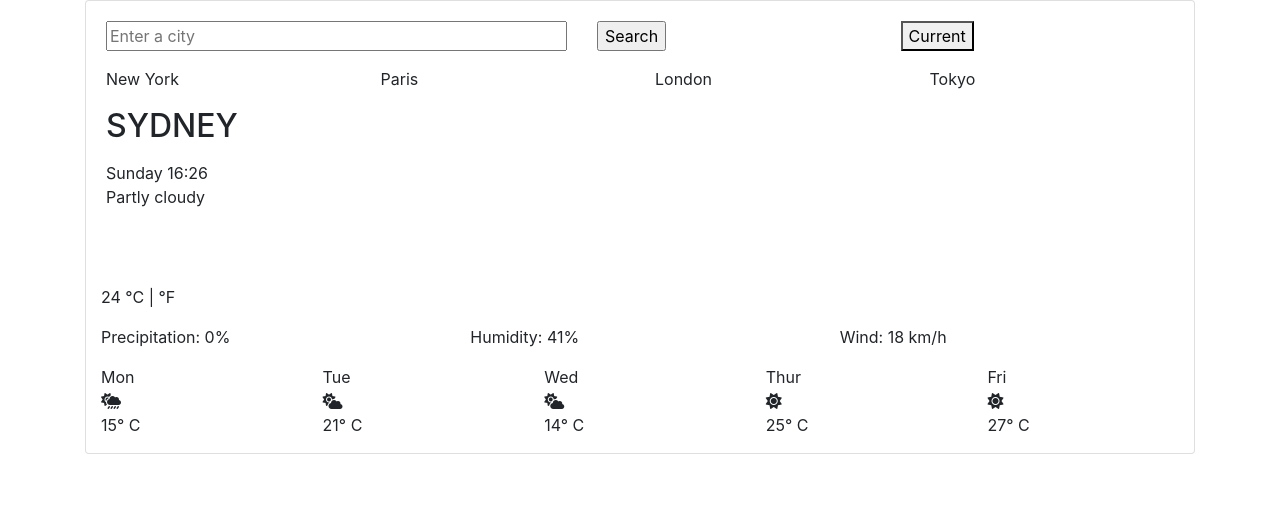
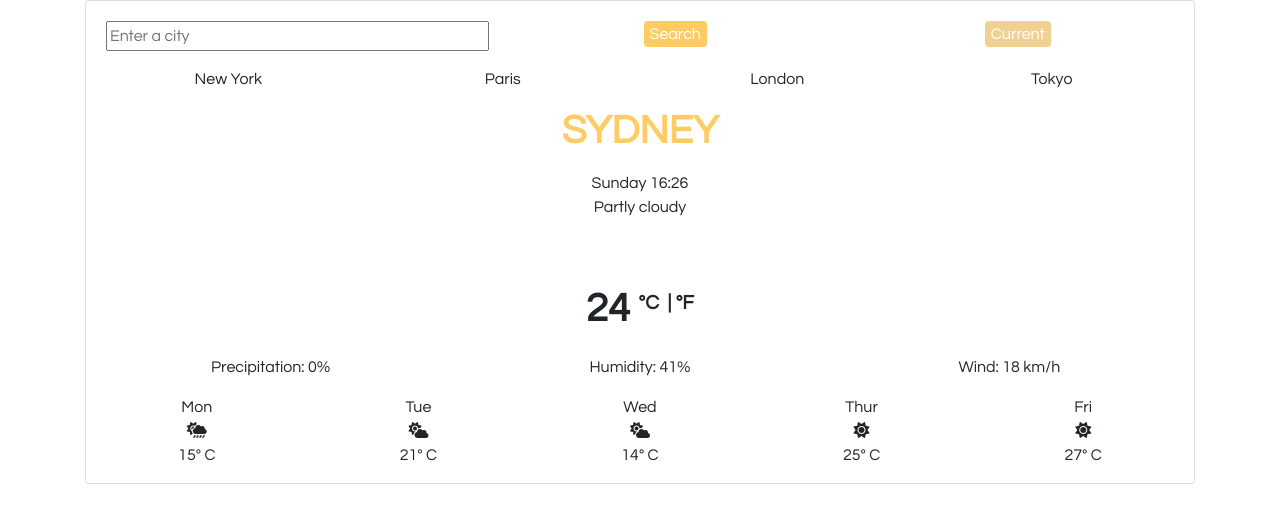
Before and after one commit to rosiepeck/weather-app, a plain HTML site: page index.html in a window 1280 px wide. Drawn offline with nearby package versions, Linux system fonts and the light colour scheme.

Commit message:
Updated CSS link

```diff
--- a/index.html
+++ b/index.html
@@ -4,11 +4,11 @@
 <head>
     <title>Parcel Sandbox</title>
     <meta charset="UTF-8" />
-    <link href="src/styles.css" />
     <link href="https://fonts.googleapis.com/css2?family=Montserrat&family=Questrial&display=swap" rel="stylesheet">
     <link rel="stylesheet" href="https://stackpath.bootstrapcdn.com/bootstrap/4.3.1/css/bootstrap.min.css"
-        integrity="sha384-ggOyR0iXCbMQv3Xipma34MD+dH/1fQ784/j6cY/iJTQUOhcWr7x9JvoRxT2MZw1T" crossorigin="anonymous" />
+    integrity="sha384-ggOyR0iXCbMQv3Xipma34MD+dH/1fQ784/j6cY/iJTQUOhcWr7x9JvoRxT2MZw1T" crossorigin="anonymous" />
 
+    <link rel="stylesheet" type="text/css"   href="stylesheet.css" />
     <script src="https://kit.fontawesome.com/756ebd027a.js" crossorigin="anonymous"></script>
     <script src="https://cdn.jsdelivr.net/npm/axios/dist/axios.min.js"></script>
 </head>
```
Also changed, not shown: stylesheet.css (renamed from src/style.css).
